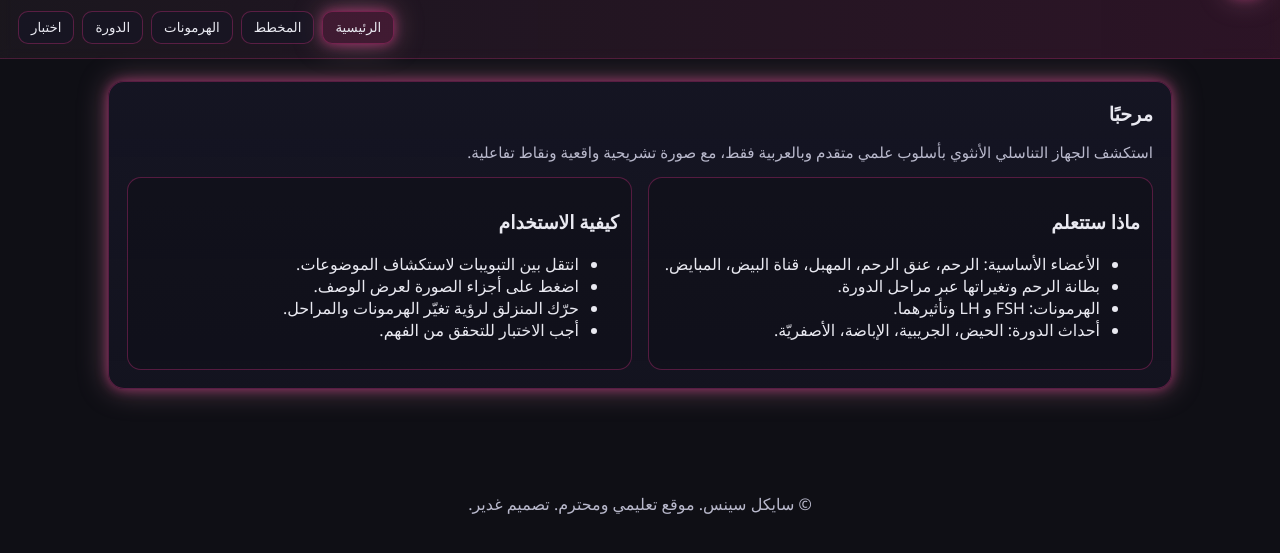
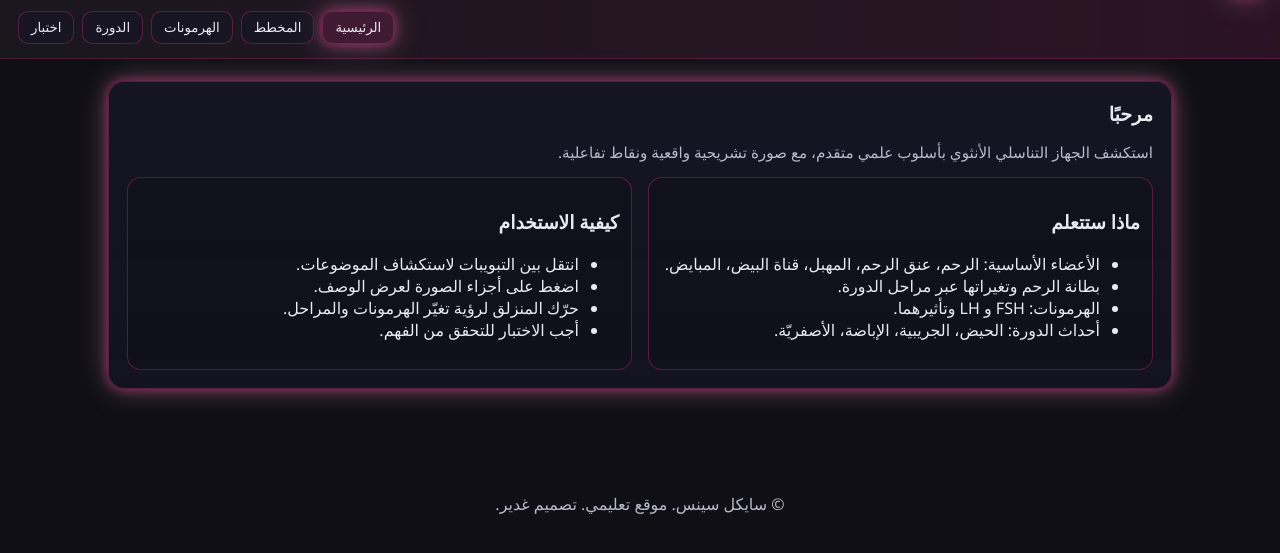
Before and after one commit to knj5fvbj45-crypto/biology, a plain HTML site: page index.html in a window 1280 px wide. Shown: the part 51-604 px from the top of the page. Drawn offline with Linux system fonts and the light colour scheme.

Commit message:
index.html

```diff
--- a/index.html
+++ b/index.html
@@ -26,7 +26,7 @@
     <section id="home" class="panel">
       <h2>مرحبًا</h2>
       <p class="muted">
-        استكشف الجهاز التناسلي الأنثوي بأسلوب علمي متقدم وبالعربية فقط، مع صورة تشريحية واقعية ونقاط تفاعلية.
+        استكشف الجهاز التناسلي الأنثوي بأسلوب علمي متقدم، مع صورة تشريحية واقعية ونقاط تفاعلية.
       </p>
       <div class="grid grid-2">
         <div class="card">
@@ -144,7 +144,7 @@
     </section>
   </main>
 
-  <footer>© سايكل سينس. موقع تعليمي ومحترم. تصميم غدير.</footer>
+  <footer>© سايكل سينس. موقع تعليمي. تصميم غدير.</footer>
 
   <script src="script.js"></script>
 </body>
```
